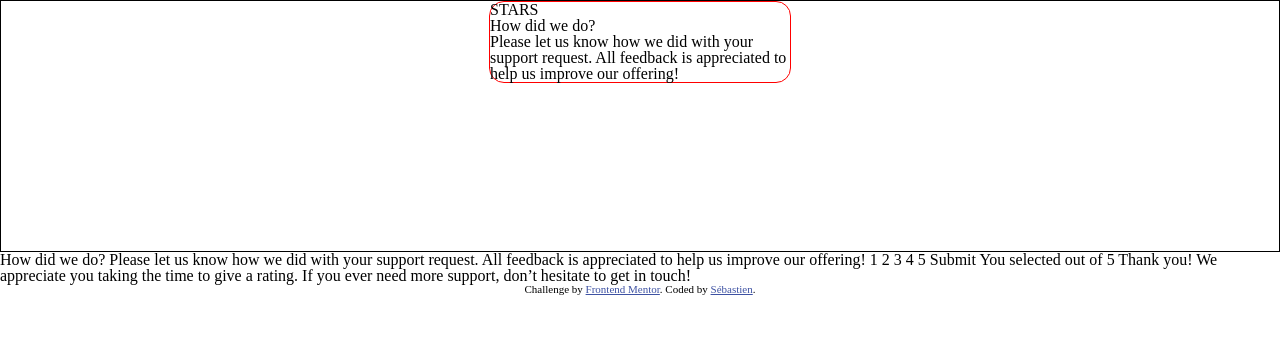
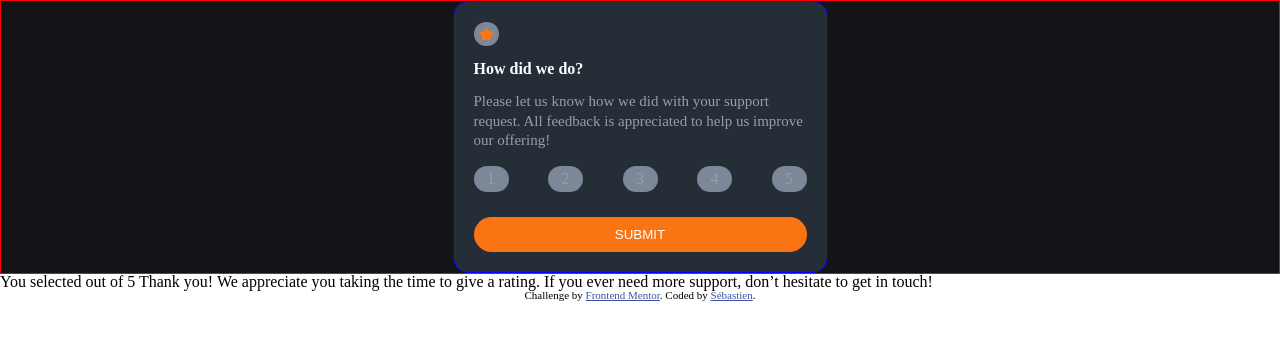
Before and after one commit to sebastien-emery/interactive-rating, a plain HTML site: page index.html in a window 1280 px wide. Drawn offline with Linux system fonts and the light colour scheme.

Commit message:
Création des composants, mise en place sass, début du style

```diff
--- /dev/null
+++ b/css/styles.scss
@@ -0,0 +1,75 @@
+$test-color: red;
+$second-test-color: blue;
+$third-test-color: green;
+
+#app {
+    display: flex;
+    align-items: center;
+    justify-content: center;
+    margin: auto;
+    min-height: 250px;
+    min-width: 250px;
+    border: solid 1px $test-color;
+    background-color: hsl(216, 12%, 8%);
+}
+
+.rating-box {
+    box-sizing: border-box;
+    padding: 20px;
+    width: 375px;
+    height: auto;
+    border: solid 1px $second-test-color;
+    border-radius: 15px;
+    background-color: hsl(213, 19%, 18%);
+    color: hsl(217, 12%, 63%);
+
+    &-icon {
+        display: flex;
+        justify-content: center;
+        align-items: center;
+        width: 15px;
+        padding: 5px;
+        // border: solid 1px $third-test-color;
+        border-radius: 15px;
+        background-color: hsl(216, 12%, 54%);
+    }
+
+    &-title {
+        margin: 15px 0 15px 0;
+        font-weight: bold;
+        color: white;
+    }
+
+    &-rating {
+        display: flex;
+        justify-content: space-between;
+
+        &-note {
+            display: flex;
+            justify-content: center;
+            align-items: center;
+            width: 25px;
+            margin-bottom: 10px;
+            padding: 5px;
+            border-radius: 25px;
+            background-color: hsl(216, 12%, 54%);
+        }
+    }
+
+    &-button {
+        margin-top: 15px;
+        padding: 10px;
+        text-transform: uppercase;
+        width: 100%;
+        border: none;
+        border-radius: 25px;
+        background-color: hsl(25, 97%, 53%);
+        color: white;
+    }
+}
+
+p {
+    margin: 10px 0 15px 0;
+    line-height: 1.3;
+    font-size: 15px;
+}
--- a/index.html
+++ b/index.html
@@ -18,18 +18,6 @@
 </head>
 <body>
   <div class="container" id="app"></div>
-  <!-- Rating state start -->
-
-  How did we do?
-
-  Please let us know how we did with your support request. All feedback is appreciated
-  to help us improve our offering!
-
-  1 2 3 4 5
-
-  Submit
-
-  <!-- Rating state end -->
 
   <!-- Thank you state start -->
 
@@ -45,7 +33,7 @@
 
   <div class="attribution">
     Challenge by <a href="https://www.frontendmentor.io?ref=challenge" target="_blank">Frontend Mentor</a>.
-    Coded by <a href="https://github.com/sebastien-emery">Sébastien</a>.
+    Coded by <a href="https://github.com/sebastien-emery" target="blank">Sébastien</a>.
   </div>
   <script src="./js/index.js"></script>
 </body>
--- a/js/index.js
+++ b/js/index.js
@@ -1,5 +1,6 @@
 const app = {
     state: {
+        notes: [1, 2, 3, 4, 5],
         noteSelected: null,
     },
     init: function() {
@@ -15,18 +16,33 @@ const app = {
             className: 'rating-box',
         });
 
-        const icon = app.configureElement('div', ratingBox, {
+        const icon = app.configureElement('img', ratingBox, {
             className: 'rating-box-icon',
-            textContent: 'STARS',
+            src: 'images/icon-star.svg',
         });
         const title = app.configureElement('h2', ratingBox, {
             className: 'rating-box-title',
             textContent: 'How did we do?'
-        })
+        });
         const text = app.configureElement('p', ratingBox, {
             className: 'rating-box-text',
             textContent: 'Please let us know how we did with your support request. All feedback is appreciated to help us improve our offering!'
         });
+        const rating = app.configureElement('div', ratingBox, {
+            className: 'rating-box-rating',
+        });
+        app.state.notes.forEach(number => {
+            const note = app.configureElement('div', rating, {
+                className: 'rating-box-rating-note',
+                textContent: number,
+                value: number,
+            });
+        });
+        const button = app.configureElement('button', ratingBox, {
+            className: 'rating-box-button',
+            type: 'submit',
+            textContent: 'submit',
+        })
     },
 
     configureElement: function(element, parent, attrs) {
@@ -40,6 +56,7 @@ const app = {
         };
         return elem;
     },
+
 };
 
 document.addEventListener('DOMContentLoaded', app.init);
```
Also changed, not shown: css/styles.css, 1 other file.
